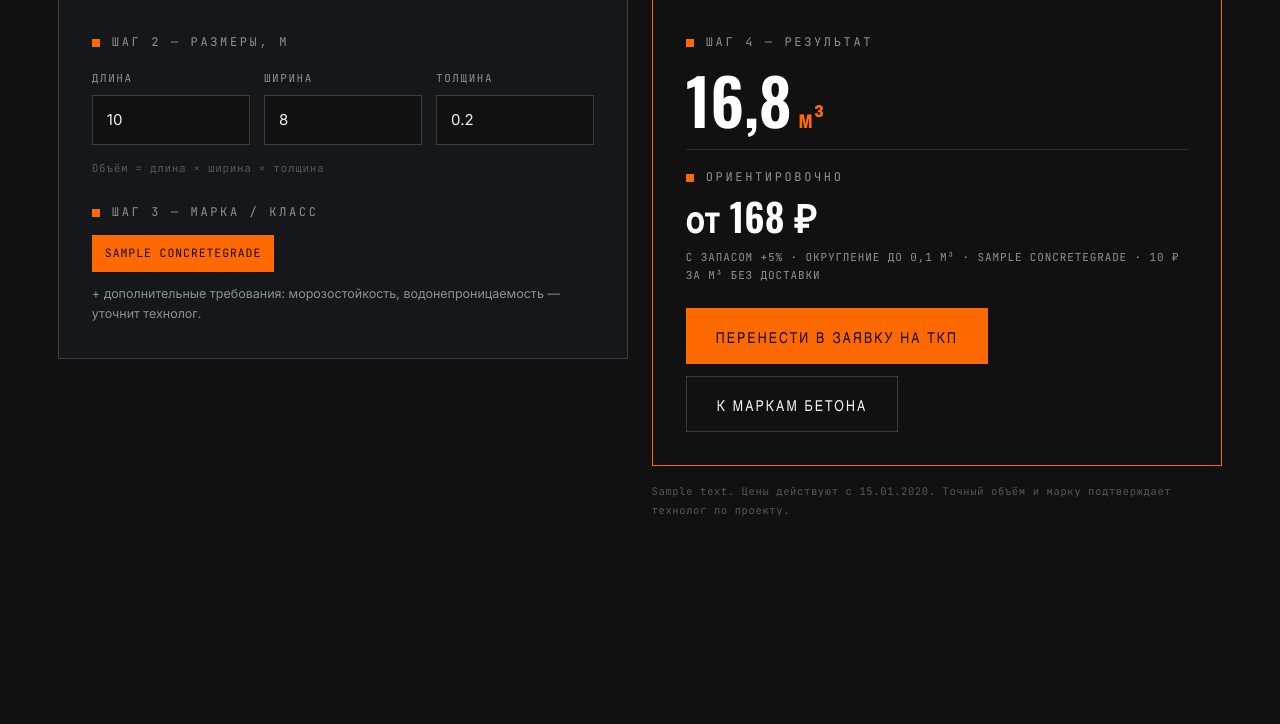
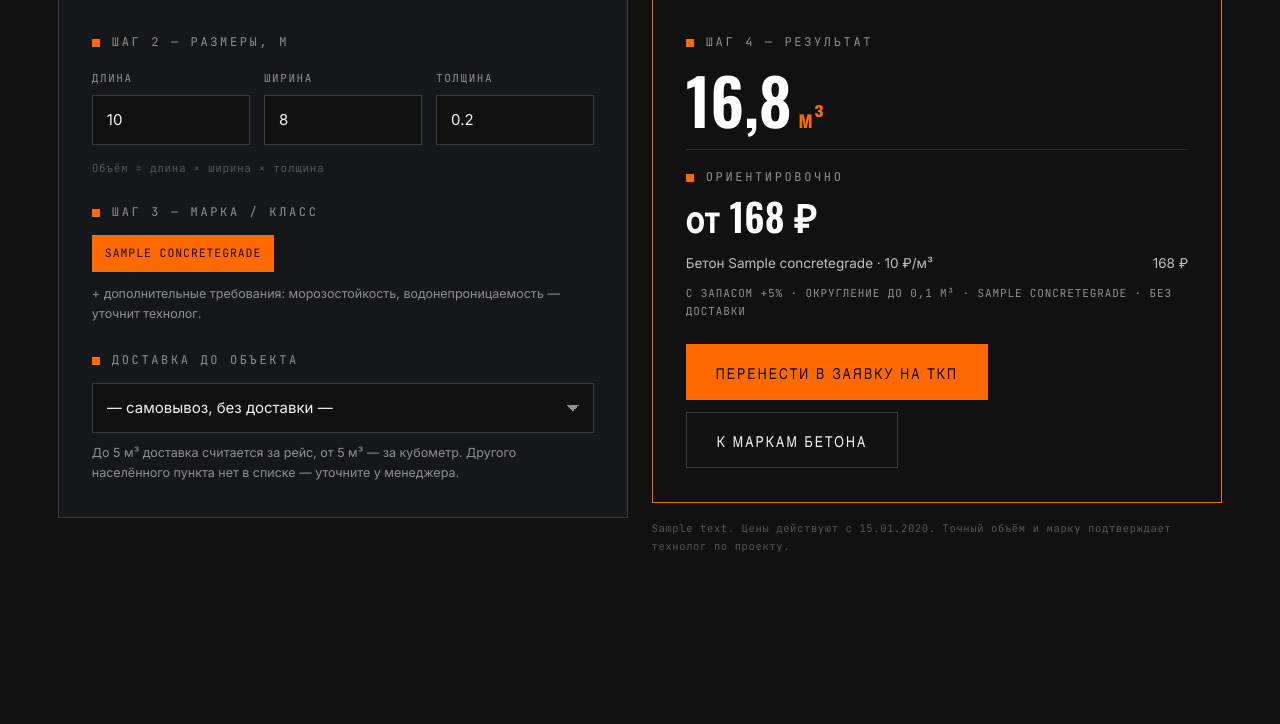
Before and after one commit to kmvit/ganingroup, a Django app: page /kalkulyator/ in a window 1280 px wide. Shown: the part 924-1648 px from the top of the page. Run offline with Django 5.2, Linux system fonts and the light colour scheme; tables that the repository leaves empty hold one stand-in row (values such as "Sample post"); grey boxes marked "Sample" are stand-in pictures.

Commit message:
Калькулятор: доставка до объекта по зонам из прайса
- модель «Доставка по зонам»: населённые пункты и тарифы, правится в админке
- логика прайса: до 5 м³ доставка считается за рейс, от 5 м³ — за кубометр
- в результате разбивка «бетон + доставка» и общий итог «от»
- вариант «самовывоз» убирает доставку из расчёта
- зона доставки и итог с доставкой попадают в заявку на ТКП

Тарифы из прайса от 18.07.2026: 7 зон, от 850 до 1217 ₽ за м³
и от 4751 до 6585 ₽ за рейс.

Co-Authored-By: Claude Opus 5 <noreply@anthropic.com>

```diff
--- a/pages/models.py
+++ b/pages/models.py
@@ -555,3 +555,28 @@ class ConcreteGrade(Ordered):
 
     def __str__(self):
         return f'{self.title} — {self.price} ₽/м³' if self.price else f'{self.title} — по запросу'
+
+
+class DeliveryZone(Ordered):
+    """Зона доставки бетона: населённые пункты и тарифы из прайса.
+
+    В прайсе три тарифа: маленький миксер (до 3 м³) и большой миксер —
+    за рейс при объёме менее 5 м³ и за 1 м³ при объёме от 5 м³.
+    """
+
+    title = models.CharField('Населённые пункты', max_length=250,
+                             help_text='Через запятую — как в прайсе')
+    price_per_m3 = models.PositiveIntegerField(
+        'От 5 м³ — цена за 1 м³, ₽', null=True, blank=True)
+    price_trip = models.PositiveIntegerField(
+        'До 5 м³ — цена за рейс, ₽', null=True, blank=True)
+    price_trip_small = models.PositiveIntegerField(
+        'Маленький миксер до 3 м³ — за рейс, ₽', null=True, blank=True,
+        help_text='Справочно: применяется при ограниченном подъезде')
+
+    class Meta(Ordered.Meta):
+        verbose_name = 'Зона доставки'
+        verbose_name_plural = 'Доставка по зонам'
+
+    def __str__(self):
+        return self.title
--- a/pages/views.py
+++ b/pages/views.py
@@ -7,8 +7,9 @@ from django.views.decorators.http import require_POST
 
 from .forms import LeadForm, HaulerLeadForm, VacancyApplicationForm
 from .notify import notify_application, notify_hauler, notify_lead
-from .models import (ConcreteGrade, Department, Direction, Document, MapPoint, Page,
-                     ProjectObject, Review, Stat, TeamMember, TimelineEvent, Vacancy)
+from .models import (ConcreteGrade, DeliveryZone, Department, Direction, Document,
+                     MapPoint, Page, ProjectObject, Review, Stat, TeamMember,
+                     TimelineEvent, Vacancy)
 
 # (url_path, url_name, шаблон, active-ключ для подсветки меню)
 PAGES = [
@@ -71,7 +72,8 @@ def page_extras(slug: str) -> dict:
     if slug == 'produkciya':
         return {'directions': Direction.objects.filter(published=True)}
     if slug in ('kalkulyator', 'produkciya_beton'):
-        return {'grades': ConcreteGrade.objects.filter(published=True)}
+        return {'grades': ConcreteGrade.objects.filter(published=True),
+                'zones': DeliveryZone.objects.filter(published=True)}
     return {}
 
 
--- a/templates/pages/kalkulyator.html
+++ b/templates/pages/kalkulyator.html
@@ -44,6 +44,13 @@
             title="{{ g.grade_class }}{% if g.note %} · {{ g.note }}{% endif %}">{{ g.title }}</button>{% endfor %}
         </div>
         <p style="margin-top:12px;font-size:12.5px;color:var(--muted)">+ дополнительные требования: морозостойкость, водонепроницаемость — уточнит технолог.</p>
+
+        <span class="eyebrow" style="margin-top:26px">Доставка до объекта</span>
+        <select class="f-input" id="c-zone" style="margin-top:12px">
+          <option value="" data-trip="" data-m3="">— самовывоз, без доставки —</option>
+          {% for z in zones %}<option value="{{ z.title }}" data-trip="{{ z.price_trip|default_if_none:'' }}" data-m3="{{ z.price_per_m3|default_if_none:'' }}">{{ z.title }}</option>{% endfor %}
+        </select>
+        <p style="margin-top:10px;font-size:12.5px;color:var(--muted)">До 5 м³ доставка считается за рейс, от 5 м³ — за кубометр. Другого населённого пункта нет в списке — уточните у менеджера.</p>
       </div>
       <div>
         <div class="calc-res">
@@ -54,6 +61,7 @@
             <div style="font-family:var(--font-h);font-weight:600;font-size:clamp(26px,3vw,40px);line-height:1.1;color:var(--white);margin-top:8px">
               от <span id="c-price">—</span>
             </div>
+            <div id="c-breakdown" style="margin-top:14px;display:grid;gap:6px;font-size:13.5px;color:var(--silver)"></div>
           </div>
           <p class="note" id="c-note">С запасом +5% · округление до 0,1 м³</p>
           <div style="display:flex;flex-wrap:wrap;gap:12px;margin-top:24px">
@@ -110,10 +118,15 @@
       priceRow = document.getElementById('c-price-row'), note = document.getElementById('c-note'),
       hint = document.getElementById('c-hint');
   var toTkp = document.getElementById('c-to-tkp');
+  var zoneSel = document.getElementById('c-zone');
+  var breakdown = document.getElementById('c-breakdown');
+
+  // Порог из прайса: до 5 м³ доставка считается за рейс, от 5 м³ — за кубометр.
+  var TRIP_LIMIT = 5;
 
   var kind = 'plate';
   var grade = (document.querySelector('#c-grades button.act') || {}).dataset || {};
-  var state = {volume: 0, price: null};
+  var state = {volume: 0, price: null, concrete: 0, delivery: 0, zone: ''};
 
   // название типа без пиктограммы (её текст лежит в отдельном span)
   var typeName = function () {
@@ -148,8 +161,37 @@
 
     var price = grade.price ? parseFloat(grade.price) : null;
     state.price = price;
+    state.concrete = price ? v * price : 0;
+
+    // доставка: до 5 м³ — фиксированная цена за рейс, от 5 м³ — за кубометр
+    var opt = zoneSel.options[zoneSel.selectedIndex] || {dataset: {}};
+    var trip = parseFloat(opt.dataset.trip) || 0;
+    var perM3 = parseFloat(opt.dataset.m3) || 0;
+    state.zone = zoneSel.value || '';
+    state.delivery = 0;
+    if (state.zone && v > 0) {
+      state.delivery = v >= TRIP_LIMIT ? perM3 * v : trip;
+    }
+
+    var total = state.concrete + state.delivery;
+    var rows = [];
+    if (price) {
+      rows.push(['Бетон ' + grade.grade + ' · ' + money(price) + '/м³', money(state.concrete)]);
+    } else {
+      rows.push(['Бетон ' + (grade.grade || ''), 'по запросу']);
+    }
+    if (state.zone) {
+      rows.push([v >= TRIP_LIMIT ? 'Доставка · ' + money(perM3) + '/м³'
+                                 : 'Доставка · рейс до ' + TRIP_LIMIT + ' м³',
+                 money(state.delivery)]);
+    }
+    breakdown.innerHTML = rows.map(function (r) {
+      return '<div style="display:flex;justify-content:space-between;gap:12px">'
+           + '<span>' + r[0] + '</span><span>' + r[1] + '</span></div>';
+    }).join('');
+
     if (price && v > 0) {
-      outPrice.textContent = money(v * price);
+      outPrice.textContent = money(total);
       priceRow.style.display = '';
     } else {
       outPrice.textContent = 'по запросу';
@@ -157,7 +199,7 @@
     }
     note.textContent = 'С запасом +5% · округление до 0,1 м³'
       + (grade.grade ? ' · ' + (/^М\d/.test(grade.grade) ? 'марка ' : '') + grade.grade : '')
-      + (price ? ' · ' + money(price) + ' за м³ без доставки' : '');
+      + (state.zone ? ' · с доставкой' : ' · без доставки');
   }
 
   typeBtns.forEach(function (btn) {
@@ -179,6 +221,7 @@
   });
 
   [A, B, C, N].forEach(function (el) { el.addEventListener('input', calc); });
+  zoneSel.addEventListener('change', calc);
 
   // перенос результата в заявку на ТКП
   toTkp.addEventListener('click', function () {
@@ -187,7 +230,11 @@
     var parts = ['Расчёт с сайта: ' + typeName(),
                  'объём ' + fmt(state.volume) + ' м³ (с запасом +5%)'];
     if (grade.grade) parts.push((/^М\d/.test(grade.grade) ? 'марка ' : '') + grade.grade);
-    if (state.price) parts.push('ориентировочно от ' + money(state.volume * state.price) + ' без доставки');
+    if (state.zone) parts.push('доставка: ' + state.zone);
+    if (state.price) {
+      parts.push('ориентировочно от ' + money(state.concrete + state.delivery)
+                 + (state.zone ? ' с доставкой' : ' без доставки'));
+    }
     field.value = parts.join(', ') + '.';
   });
 
```
Also changed, not shown: pages/admin.py (+11 -1 lines), pages/management/commands/seed_content.py (+19 -2 lines), pages/migrations/0008_deliveryzone.py (added).
